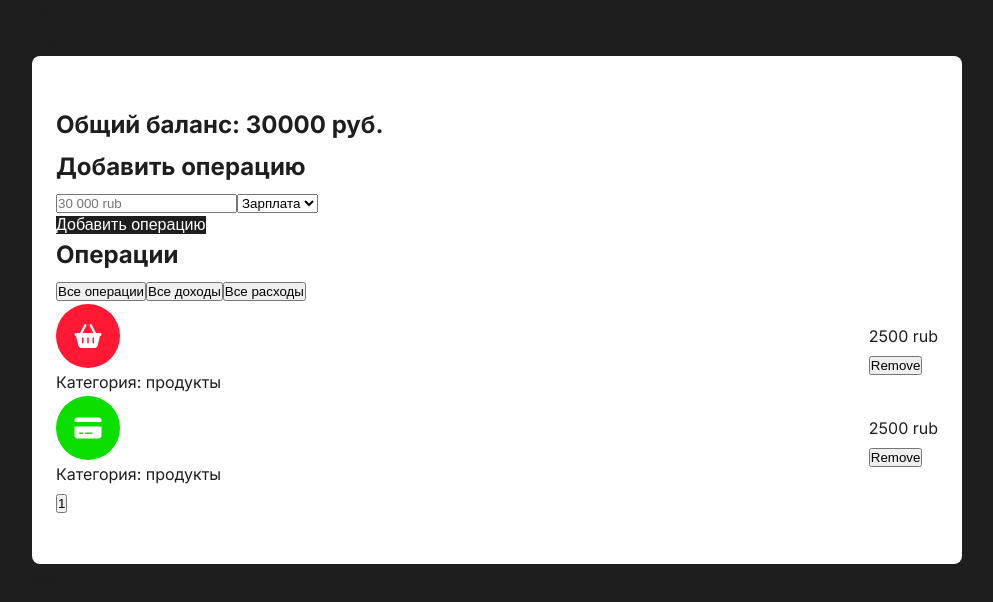
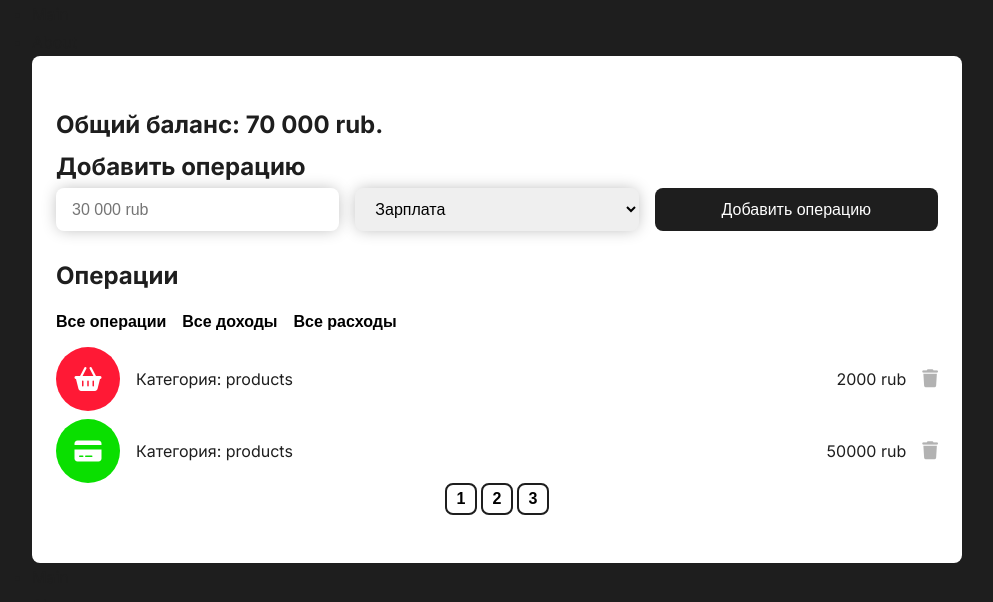
Before and after one commit to creatifff/react-budget-app, a React (Vite) app: page / in a window 1280 px wide. Shown: the top 602 px of the page, without its empty margins (143-1136 px from the left). Built offline with nearby package versions, Linux system fonts and the light colour scheme.

Commit message:
add new styles, format funcs

```diff
--- /dev/null
+++ b/src/components/item/Item.jsx
@@ -0,0 +1,28 @@
+const Item = ({ item }) => {
+  const { id, category, type, total } = item;
+
+  return (
+    <div className="item">
+      <div className="item__left">
+
+
+        <div className={`circle ${type}`}>
+          {
+            type === 'income' ? <i class="fa-solid fa-credit-card"></i> : <i class="fa-solid fa-basket-shopping"></i>
+          }
+
+        </div>
+
+        <p className="category">Категория: {category}</p>
+      </div>
+      <div className="item__right">
+        <p className="total">{total} rub</p>
+        <button className="item__btn">
+          <i class="fa-solid fa-trash"></i>
+        </button>
+      </div>
+    </div>
+  );
+};
+
+export default Item;
--- /dev/null
+++ b/src/components/utils/formatMoney.js
@@ -0,0 +1,7 @@
+import formatNumber from "./formatNumber";
+
+const formatMoney = (value, valute = 'rub.') => {
+    return `${formatNumber(value)} ${valute}`;
+}
+
+export default formatMoney;
--- /dev/null
+++ b/src/components/utils/formatNumber.js
@@ -0,0 +1,5 @@
+const formatNumber = (value) => {
+    return Intl.NumberFormat('ru-RU').format(parseInt(value) || 0 );
+}
+
+export default formatNumber;
--- a/src/index.css
+++ b/src/index.css
@@ -40,6 +40,7 @@ a {
   background-color: #1e1e1e;
   border: none;
   outline: none;
+  border-radius: 8px;
 }
 
 .layout {
@@ -75,3 +76,84 @@ a {
 .item .circle.expense {
   background-color: #ff1935;
 }
+
+.item .item__left,
+.item .item__right {
+  display: flex;
+  align-items: center;
+  justify-content: center;
+  gap: 16px;
+}
+
+.form input,
+.form select {
+  border: none;
+  outline: none;
+  font-size: 16px;
+  padding: 12px 16px;
+  box-shadow: 0 0 16px -2px rgba(0, 0, 0, 0.3);
+  border-radius: 8px;
+}
+
+.form form {
+  display: grid;
+  grid-template-columns: repeat(3, 1fr);
+  gap: 16px;
+}
+
+.items {
+  display: flex;
+  flex-direction: column;
+  gap: 8px;
+}
+
+.wrapper {
+  margin-top: 24px;
+}
+
+.filter {
+  display: flex;
+  align-items: center;
+  justify-content: flex-start;
+  gap: 16px;
+  margin: 16px 0;
+}
+
+
+.filter button {
+  border: none;
+  outline: none;
+  padding: 0;
+  font-size: 16px;
+  background-color: transparent;
+  font-weight: 600;
+}
+
+.item .item__btn {
+  border: none;
+  background-color: transparent;
+  font-size: 18px;
+  color: rgba(0, 0, 0, 0.3);
+}
+
+.pagination__btn {
+  display: flex;
+  align-items: center;
+  justify-content: center;
+  --size: 32px;
+  width: var(--size);
+  height: var(--size);
+  font-size: 16px;
+  font-weight: 600;
+  border-radius: 8px;
+  border: 2px solid #1e1e1e;
+  background-color: transparent;
+  cursor: pointer;
+}
+
+.pagination {
+  display: flex;
+  align-items: center;
+  justify-content: center;
+  gap: 4px;
+}
--- a/src/pages/HomePage.jsx
+++ b/src/pages/HomePage.jsx
@@ -1,10 +1,38 @@
+import { useState } from "react";
+import Item from "../components/item/item";
+import formatMoney from "../components/utils/formatMoney";
+
+const TYPES = {
+  INCOME: "income",
+  EXPENSE: "expense",
+};
+
+const initialItemsState = [
+  {
+    category: "products",
+    total: 2000,
+    type: TYPES.EXPENSE,
+    id: 1,
+    created_at: new Date("2023-01-24"),
+  },
+  {
+    category: "products",
+    total: 50000,
+    type: TYPES.INCOME,
+    id: 2,
+    created_at: new Date("2023-01-25"),
+  },
+];
+
 const HomePage = () => {
+  const [items, setItems] = useState(initialItemsState);
+
   return (
     <section>
       <div className="container">
         <div className="layout">
           <header>
-          <h1>Общий баланс: 30000 руб.</h1>
+            <h1>Общий баланс: {formatMoney(70000)}</h1>
           </header>
 
           <div className="form">
@@ -27,52 +55,22 @@ const HomePage = () => {
             </div>
 
             <div className="items">
-            <div className="item">
-                <div className="item__left">
-                    <div className="circle expense">
-                        {/* expense */}
-                        <i class="fa-solid fa-basket-shopping"></i>
-                    </div>
-
-                    <p className="category">
-                        Категория: продукты
-                    </p>
-                </div>
-                <div className="item__right">
-                    <p className="total">
-                        2500 rub
-                    </p>
-                    <button className="item__btn">
-                        Remove
-                    </button>
-                </div>
-            </div>
-            <div className="item">
-                <div className="item__left">
-                    <div className="circle income">
-
-                        {/* income */}
-                        <i class="fa-solid fa-credit-card"></i>
-                    </div>
-
-                    <p className="category">
-                        Категория: продукты
-                    </p>
-                </div>
-                <div className="item__right">
-                    <p className="total">
-                        2500 rub
-                    </p>
-                    <button className="item__btn">
-                        Remove
-                    </button>
-                </div>
+              <div className="items">
+                {items.map((item) => (
+                  <Item key={item.id} item={item} />
+                ))}
               </div>
             </div>
 
             <div className="pagination">
               <button className="pagination__btn">
                 <span>1</span>
+              </button>
+              <button className="pagination__btn">
+                <span>2</span>
+              </button>
+              <button className="pagination__btn">
+                <span>3</span>
               </button>
             </div>
           </div>
```
Also changed, not shown: src/components/types/operations.js (added). Lines whose indentation alone changed are shown as unchanged.
